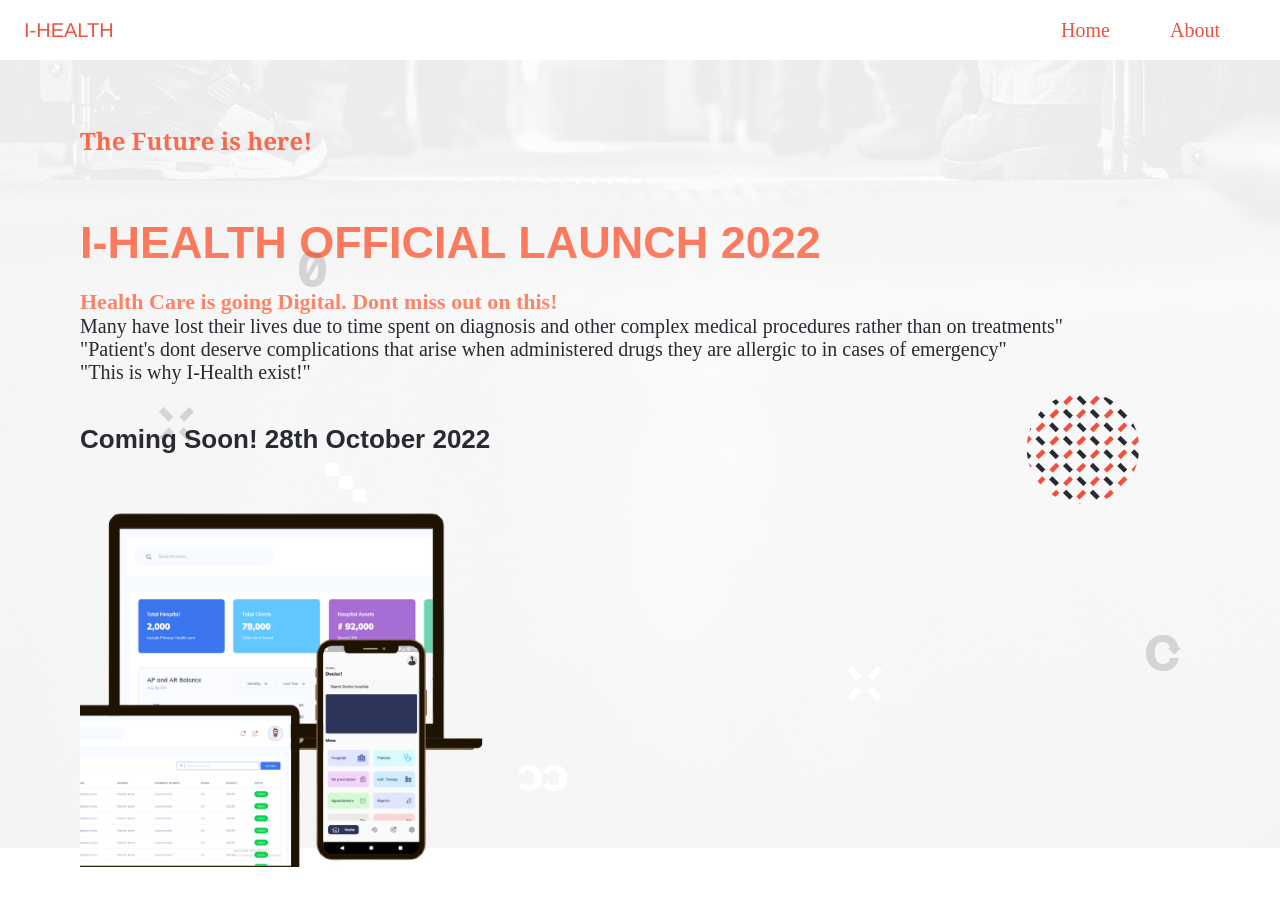
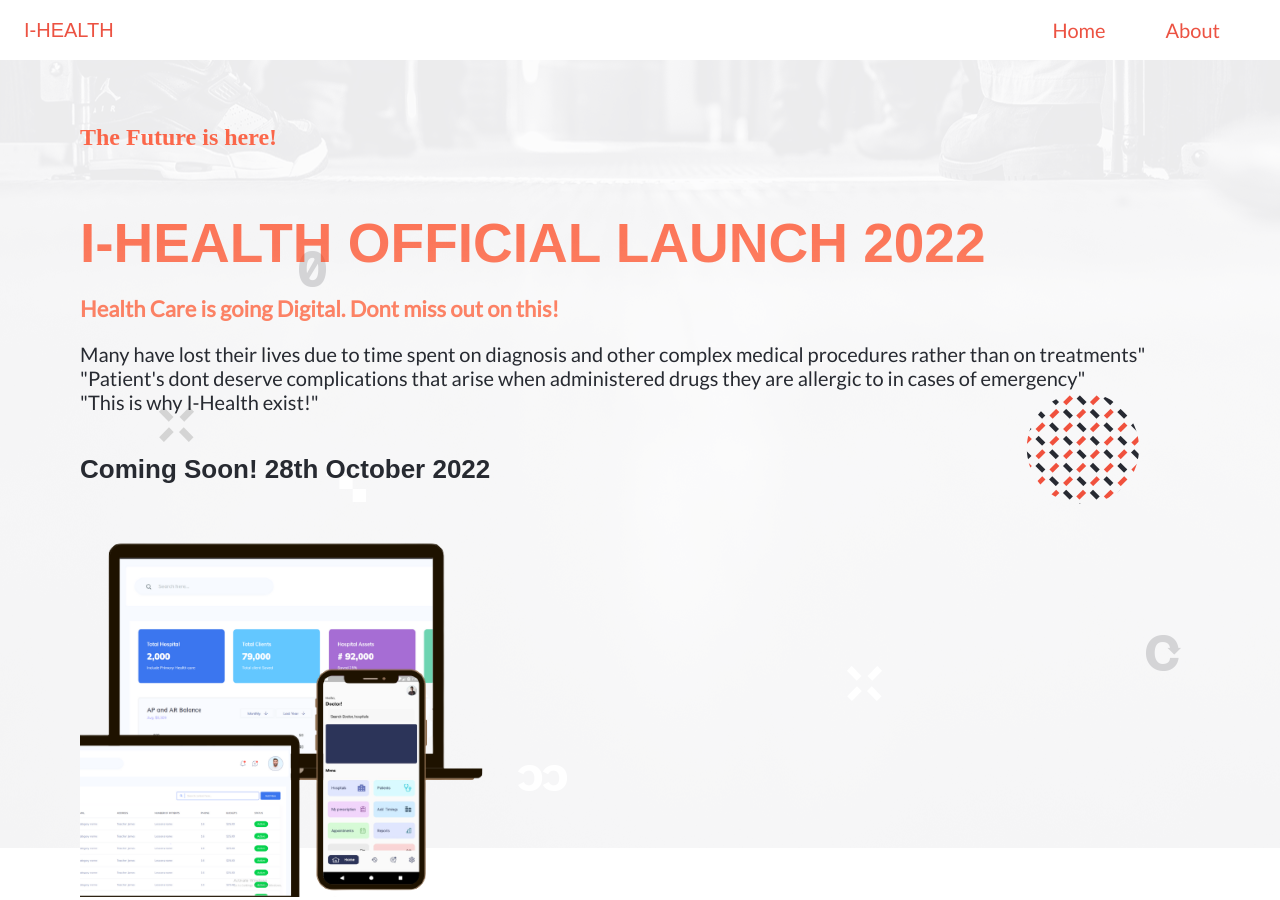
Before and after one commit to StarMindz/I-HEALTH-CAPSTONE-PROJECT, a website: page index.html in a window 1280 px wide. Shown: the top 900 px of the page. Drawn offline with Linux system fonts and the light colour scheme.

Commit message:
Change Font to that required

```diff
--- a/index.html
+++ b/index.html
@@ -6,6 +6,7 @@
     <meta name="viewport" content="width=device-width, initial-scale=1.0">
     <title>I-Health</title>
     <link rel="stylesheet" href="styles/home.css">
+    <link href="https://fonts.googleapis.com/css2?family=Lato&display=swap" rel="stylesheet">
 </head>
 <body>
     <header>
--- a/styles/about.css
+++ b/styles/about.css
@@ -1,8 +1,7 @@
-
 .about-main-message-head {
   width: 60%;
   margin-top: 90px;
-  font-family: Georgia, 'Times New Roman', Times, serif;
+  font-family: 'Lato', sans-serif;
   font-size: 20px;
   font-weight: bold;
   margin-bottom: 20px;
--- a/styles/home.css
+++ b/styles/home.css
@@ -1,12 +1,14 @@
 @import url("about.css");
+@import url('https://fonts.googleapis.com/css2?family=Lato&display=swap');
 
 * {
   margin: 0;
   padding: 0;
+  font-family: 'Lato', sans-serif;
 }
 
 .brand-logo {
-  font-family: Helvetica, sans-serif;
+  font-family: 'Cocogoose', sans-serif;
   font-size: 20px;
   color: var(--orange);
   margin-left: 24px;
@@ -114,7 +116,7 @@ a {
 .main-message-head {
   width: 60%;
   margin-top: 90px;
-  font-family: Georgia, 'Times New Roman', Times, serif;
+  font-family: 'Cocogoose', 'Times New Roman', Times, serif;
   font-size: 20px;
   font-weight: bold;
   margin-bottom: 20px;
@@ -129,11 +131,13 @@ a {
 
 .main-message-subhead-2 {
   margin-top: 20px;
+  margin-bottom: 20px;
 }
 
 .main-message-content {
   font-size: 18px;
   color: var(--black);
+  font-family: 'Lato', sans-serif;
 }
 
 .text-background-container {
@@ -183,6 +187,7 @@ a {
 }
 
 .solution-card {
+  font-family: 'Lato', sans-serif;
   height: 120px;
   padding: 15px;
   display: flex;
@@ -317,7 +322,7 @@ a {
   font-size: 20px;
   margin-top: 10px;
   color: var(--black);
-  font-family: 'Lucida Sans', sans-serif;
+  font-family: 'Cocogoose', sans-serif;
 }
 
 .teammate-role {
@@ -410,7 +415,7 @@ a {
   }
 
   .main-message-subhead {
-    font-size: 45px;
+    font-size: 55px;
   }
 
   .main-message-subhead-2 {
```
Also changed, not shown: about.html (+1 -0 lines).
